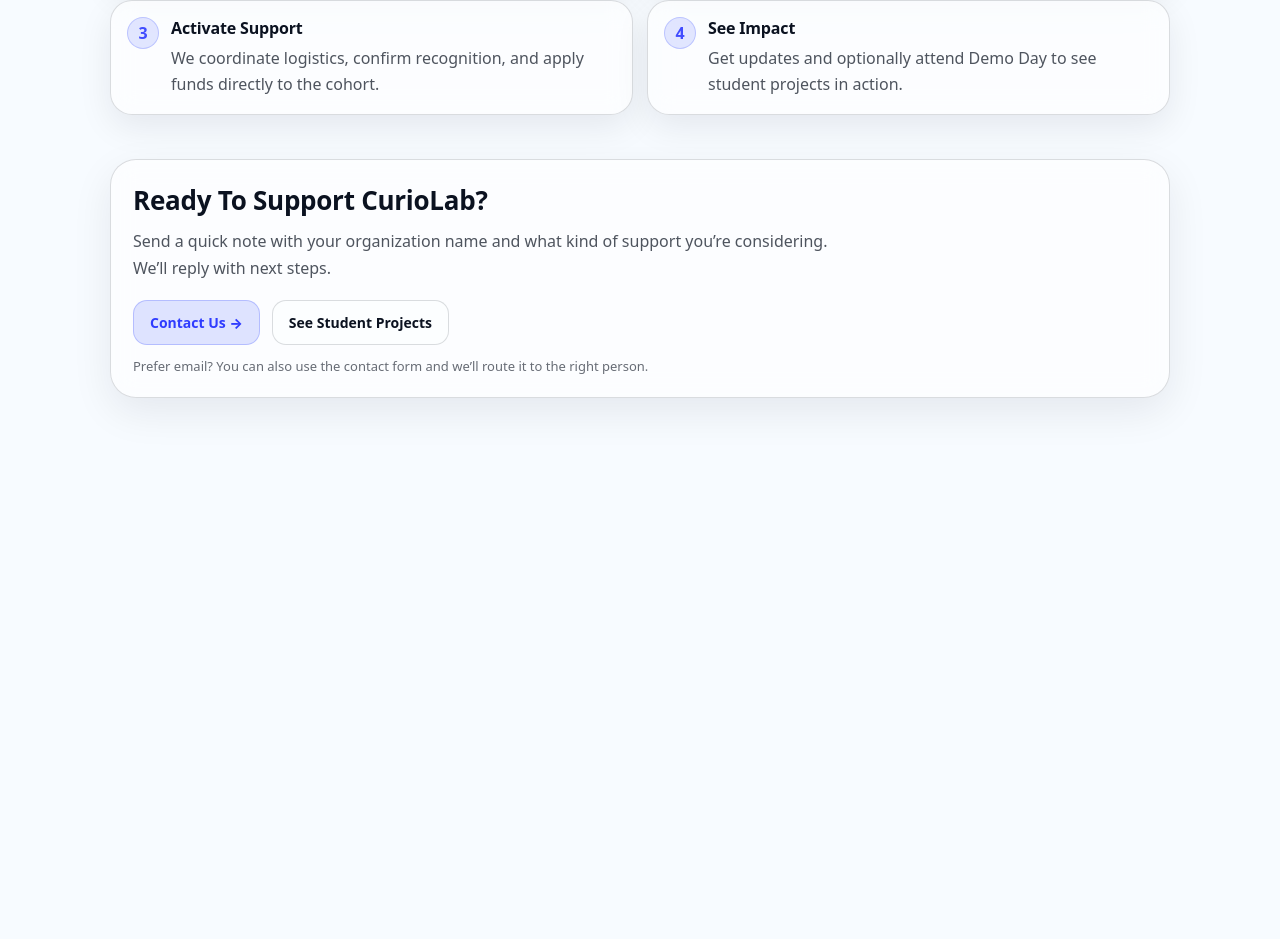
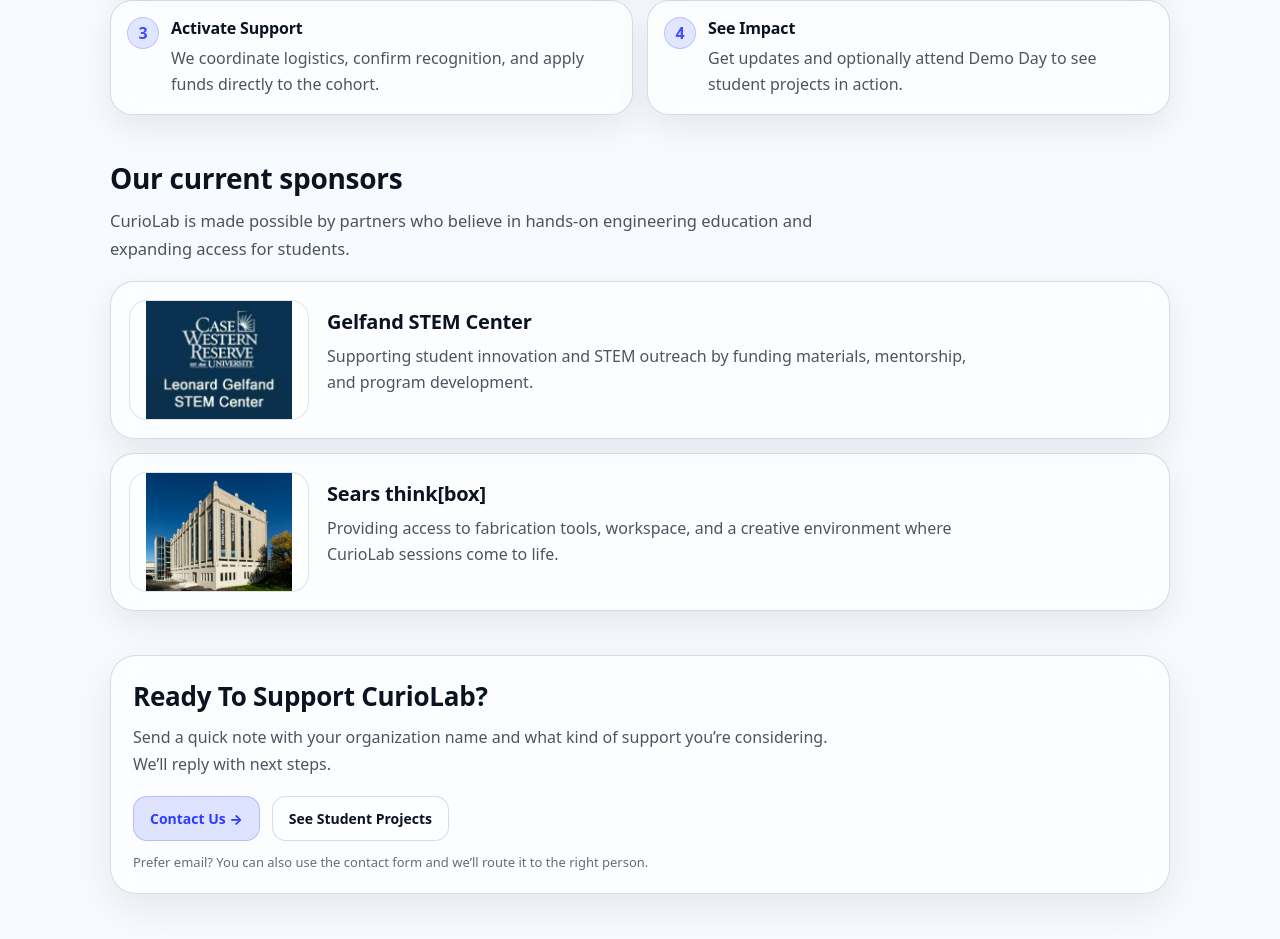
Before and after one commit to anaizma/curiolab-v2, a Next.js app: page /sponsor-support in a window 1280 px wide. Shown: the part 2252-3191 px from the top of the page. Before the commit the page ends 2722 px from the top, so only its background shows below. Built offline with nearby package versions, Linux system fonts and the light colour scheme.

Commit message:
FEAT: Adding in current sponors and images

```diff
--- a/src/app/globals.css
+++ b/src/app/globals.css
@@ -2067,3 +2067,72 @@
     grid-template-columns: 1fr;
   }
 }
+
+/* =========================
+   Current Sponsors section
+   ========================= */
+
+.currentSponsors{
+  margin-top: 18px;
+  display: grid;
+  gap: 14px;
+}
+
+.currentSponsorCard{
+  display: grid;
+  grid-template-columns: 180px 1fr;
+  gap: 18px;
+  align-items: center;
+
+  border: 1px solid rgba(11,18,32,0.14);
+  background: rgba(255,255,255,0.58);
+  backdrop-filter: blur(12px);
+  border-radius: 24px;
+  padding: 18px;
+
+  box-shadow: 0 12px 34px rgba(11,18,32,0.08);
+}
+
+.currentSponsorLogo{
+  height: 120px;
+  border-radius: 18px;
+  background: rgba(255,255,255,0.7);
+  border: 1px solid rgba(11,18,32,0.12);
+
+  display: flex;
+  align-items: center;
+  justify-content: center;
+
+}
+
+.currentSponsorLogo img{
+  max-width: 100%;
+  max-height: 100%;
+  object-fit: contain;
+}
+
+.currentSponsorText h3{
+  margin: 0;
+  font-size: 20px;
+  font-weight: 900;
+  letter-spacing: -0.01em;
+}
+
+.currentSponsorText p{
+  margin-top: 8px;
+  color: rgba(11,18,32,0.72);
+  line-height: 1.65;
+  max-width: 70ch;
+}
+
+/* Mobile */
+@media (max-width: 900px){
+  .currentSponsorCard{
+    grid-template-columns: 1fr;
+    text-align: left;
+  }
+
+  .currentSponsorLogo{
+    height: 140px;
+  }
+}
--- a/src/app/sponsor-support/page.tsx
+++ b/src/app/sponsor-support/page.tsx
@@ -233,6 +233,54 @@
         </div>
       </section>
 
+      {/* CURRENT SPONSORS */}
+<section className="sponsorSection" aria-label="Current sponsors">
+  <div className="sponsorSectionHead">
+    <h2>Our current sponsors</h2>
+    <p>
+      CurioLab is made possible by partners who believe in hands-on engineering
+      education and expanding access for students.
+    </p>
+  </div>
+
+  <div className="currentSponsors">
+    {/* Gelfand STEM Center */}
+    <div className="currentSponsorCard">
+      <div className="currentSponsorLogo">
+        <img
+          src="/projects/gelfand.png"
+          alt="Gelfand STEM Center logo"
+        />
+      </div>
+      <div className="currentSponsorText">
+        <h3>Gelfand STEM Center</h3>
+        <p>
+          Supporting student innovation and STEM outreach by funding materials,
+          mentorship, and program development.
+        </p>
+      </div>
+    </div>
+
+    {/* think[box] */}
+    <div className="currentSponsorCard">
+      <div className="currentSponsorLogo">
+        <img
+          src="/projects/thinkbox.png"
+          alt="Sears think[box] logo"
+        />
+      </div>
+      <div className="currentSponsorText">
+        <h3>Sears think[box]</h3>
+        <p>
+          Providing access to fabrication tools, workspace, and a creative
+          environment where CurioLab sessions come to life.
+        </p>
+      </div>
+    </div>
+  </div>
+</section>
+
+
       {/* CTA */}
       <section className="sponsorCta" aria-label="Sponsor call to action">
         <div className="sponsorCtaCard">
```
Also changed, not shown: public/projects/gelfand.png (added), public/projects/thinkbox.png (added).
